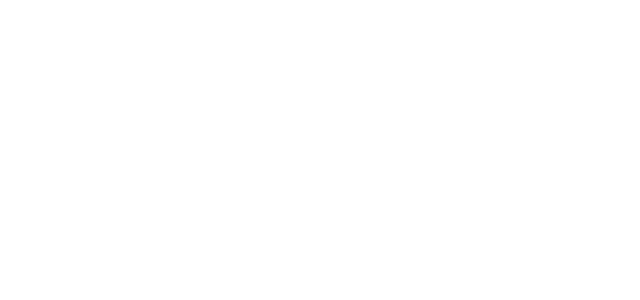
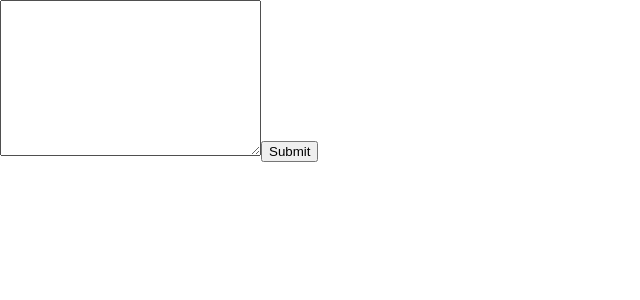
Before and after one commit to Macrophage001/yodatranslator, a React (Create React App) app: page / in a window 1280 px wide. Shown: the top 300 px of the page, without its empty margins (0-640 px from the left). Built offline with nearby package versions, Linux system fonts and the light colour scheme; the HTML template or start-up script is replaced by a standard one.

Commit message:
- added textbox

```diff
--- a/src/App.jsx
+++ b/src/App.jsx
@@ -1,8 +1,31 @@
+import React, { useState } from 'react'
 import './App.css';
 
+const Textbox = ({ text, setText }) => {
+  const handleChange = (e) => {
+    setText(e.target.value);
+  }
+  const handleSubmit = (e) => {
+    console.log(e.target.value);
+  }
+
+  return (
+    <div>
+      <form onSubmit={handleSubmit}>
+        <textarea name="Textbox" id="textbox" cols="30" rows="10" value={text} onChange={handleChange}></textarea>
+        <input type="submit" value="Submit" />
+      </form>
+    </div>
+  )
+}
+
 const App = () => {
+  const [text, setText] = useState("");
+  const [translatedText, setTranslatedText] = useState("");
+
   return (
     <div className="App">
+      <Textbox text={text} setText={setText} />
     </div>
   );
 }
```
